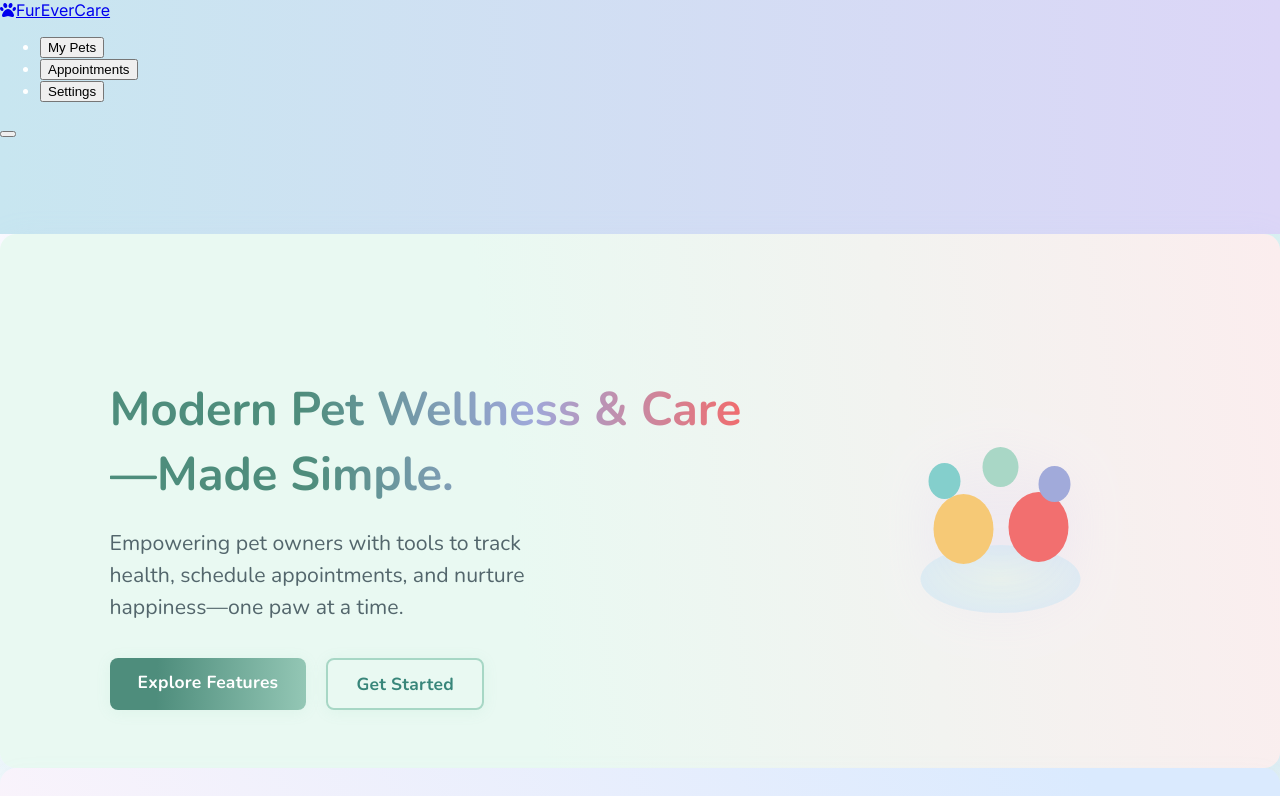
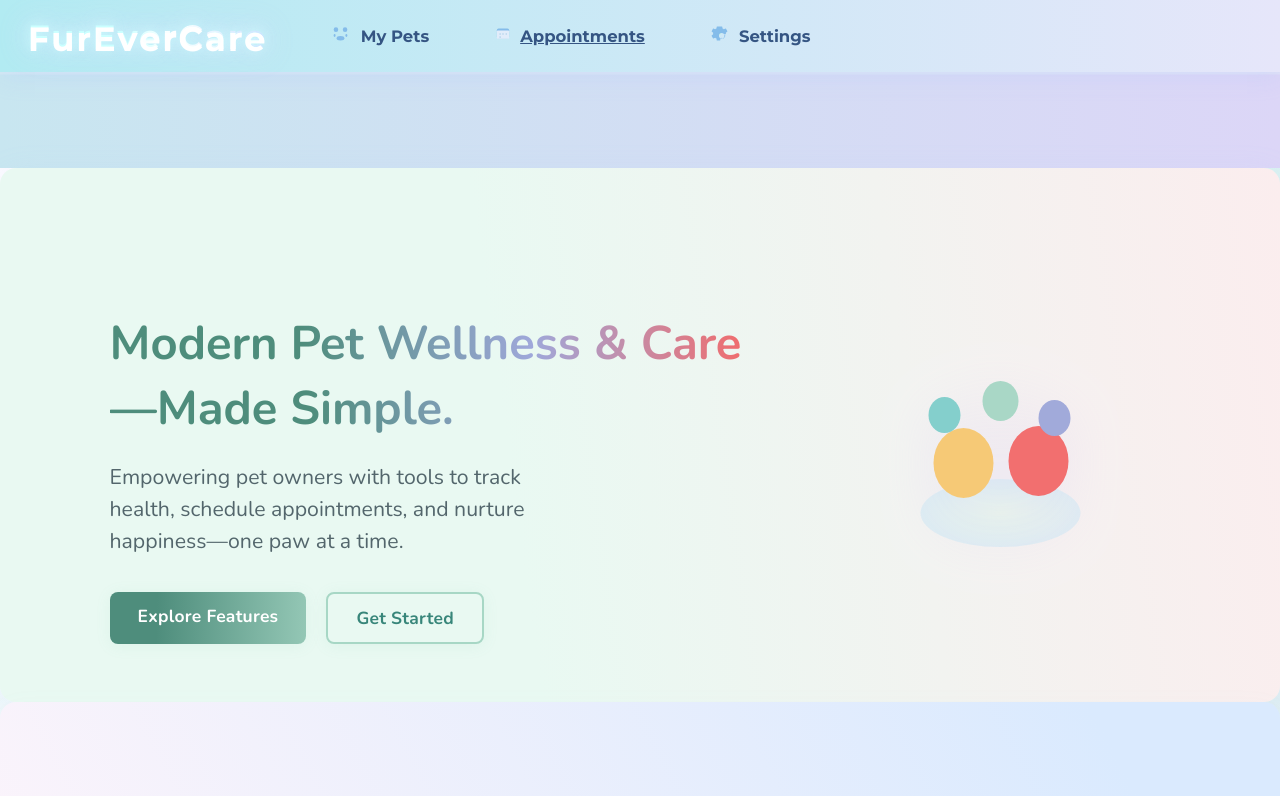
Before and after one commit to Workflow-Manager-admin/petpal-wellness-hub-26517-e25bbe71, a React (Create React App) app in the folder petpal_wellness_hub/: page / in a window 1280 px wide. Shown: the top 796 px of the page. Built offline with nearby package versions, Linux system fonts and the light colour scheme; the HTML template or start-up script is replaced by a standard one.

Commit message:
Auto-commit: Changes as of 2025-05-31T08:15:48.774518+00:00

```diff
--- a/petpal_wellness_hub/src/FurEverCareNavbar.jsx
+++ b/petpal_wellness_hub/src/FurEverCareNavbar.jsx
@@ -1,258 +1,159 @@
-import React, { useState, useEffect, useRef } from 'react';
-import { Link, useLocation } from 'react-router-dom';
-// FontAwesome CDN assumed in public/index.html or otherwise, fallback to Unicode if unavailable
+import React, { useState } from 'react';
+import './FurEverCareNavbar.css';
+import { Link } from 'react-router-dom';
 
-// Font import via CSS handled in FurEverCareNavbar.css
+// Inline SVGs for minimal, flat, pastel-friendly icons
+const PawIcon = () => (
+  <span className="navbar__icon" aria-hidden="true">
+    {/* Flat paw print SVG */}
+    <svg viewBox="0 0 20 20" width="19" height="19" fill="currentColor" style={{ display: 'inline' }}>
+      <circle cx="5.2" cy="7" r="2.4"/>
+      <circle cx="14.8" cy="7" r="2.4"/>
+      <ellipse cx="10" cy="16" rx="4.1" ry="2.3"/>
+      <ellipse cx="3.8" cy="13.2" rx="1" ry="1.5"/>
+      <ellipse cx="16.2" cy="13.2" rx="1" ry="1.5"/>
+    </svg>
+  </span>
+);
 
-// Helper for icon: Returns <i> with appropriate class
-function Icon({ name, ...props }) {
-  return <i className={`fa fa-${name}`} aria-hidden="true" {...props} />;
-}
+const CalendarIcon = () => (
+  <span className="navbar__icon" aria-hidden="true">
+    <svg viewBox="0 0 22 22" width="18" height="18" fill="currentColor" style={{ display: 'inline' }}>
+      <rect x="3.5" y="5.5" width="15" height="12" rx="2" stroke="none"/>
+      <rect x="3.5" y="7.8" width="15" height="10.2" rx="1.1" fill="#e1ecfa"/>
+      <rect x="6.5" y="11.2" width="2" height="2" rx="1" fill="#afd2ea"/>
+      <rect x="10" y="11.2" width="2" height="2" rx="1" fill="#afd2ea"/>
+      <rect x="14" y="11.2" width="2" height="2" rx="1" fill="#afd2ea"/>
+      <rect x="6.5" y="15" width="2" height="2" rx="1" fill="#afd2ea"/>
+    </svg>
+  </span>
+);
+
+const GearIcon = () => (
+  <span className="navbar__icon" aria-hidden="true">
+    <svg viewBox="0 0 20 20" fill="currentColor" width="18" height="18" style={{ display: 'inline' }}>
+      <circle cx="10" cy="10" r="2.7" fill="#cdf1ea"/>
+      <path d="M17.6 11.4c.04-.28.06-.56.06-.84s-.02-.56-.06-.84l1.6-1.26a.42.42 0 0 0 .1-.54l-1.5-2.6a.42.42 0 0 0-.5-.2l-1.9.76a7.2 7.2 0 0 0-1.47-.86l-.3-2a.42.42 0 0 0-.42-.34H7.9a.42.42 0 0 0-.42.34l-.3 2a7.2 7.2 0 0 0-1.47.86l-1.9-.76a.42.42 0 0 0-.5.2l-1.5 2.6a.42.42 0 0 0 .1.54l1.6 1.26c-.04.28-.06.56-.06.84s.02.56.06.84l-1.6 1.26a.42.42 0 0 0-.1.54l1.5 2.6a.42.42 0 0 0 .5.2l1.9-.76c.46.36.96.66 1.47.86l.3 2a.42.42 0 0 0 .42.34h3a.42.42 0 0 0 .42-.34l.3-2c.51-.2 1-.5 1.47-.86l1.9.76a.42.42 0 0 0 .5-.2l1.5-2.6a.42.42 0 0 0-.1-.54l-1.6-1.26zm-7.6 1.6a3 3 0 1 1 6 0 3 3 0 0 1-6 0z" fill="#84bcea"/>
+    </svg>
+  </span>
+);
 
 // PUBLIC_INTERFACE
 function FurEverCareNavbar() {
-  const [mobileMenuOpen, setMobileMenuOpen] = useState(false);
-  const [openDropdown, setOpenDropdown] = useState(null);
-  const navRef = useRef(null);
+  const [dropdown, setDropdown] = useState(null);
 
-  const location = useLocation();
-
-  // Close dropdown/hamburger on route change or click outside
-  useEffect(() => {
-    setMobileMenuOpen(false);
-    setOpenDropdown(null);
-  }, [location]);
-
-  useEffect(() => {
-    const handler = (e) => {
-      if (navRef.current && !navRef.current.contains(e.target)) {
-        setOpenDropdown(null);
-      }
-    };
-    document.addEventListener('mousedown', handler);
-    return () => document.removeEventListener('mousedown', handler);
-  }, []);
-
-  // NAV STRUCTURE
-  // Each menu: { label, icon, to?, dropdown?: [ ... ] }
-  const navItems = [
-    {
-      label: 'My Pets',
-      icon: 'paw',
-      dropdown: [
-        { label: 'Pet Profiles', icon: 'user-circle', to: '/' },
-        { label: 'Health Tracker', icon: 'heartbeat', to: '/pet/:id/health' },
-        { label: 'Diet & Nutrition', icon: 'utensils', to: '/pet/:id/diet' },
-        { label: 'Activity Logs', icon: 'running', to: '/pet/:id/activity' },
-      ],
-    },
-    {
-      label: 'Appointments',
-      icon: 'calendar-alt',
-      dropdown: [
-        { label: 'Manage', icon: 'calendar-check', to: '/appointments/manage' },
-      ],
-    },
-    {
-      label: 'Settings',
-      icon: 'cog',
-      dropdown: [
-        {
-          label: 'Account',
-          icon: 'user',
-          dropdown: [
-            { label: 'Login', icon: 'sign-in-alt', to: '#' },
-            { label: 'Sign Up', icon: 'user-plus', to: '#' },
-          ],
-        },
-        {
-          label: 'Support',
-          icon: 'hands-helping',
-          dropdown: [
-            { label: 'Contact', icon: 'envelope', to: '/settings/support/contact' },
-            { label: 'Help', icon: 'question-circle', to: '/settings/support/help' },
-          ],
-        },
-        { label: 'About & Privacy', icon: 'info-circle', to: '/settings/about-privacy' },
-      ],
-    },
-  ];
-
-  // Recursive menu rendering (Dropdowns)
-  function renderDropdown(items, depth = 0) {
-    return (
-      <ul className={`fec-navbar__dropdown fec-navbar__dropdown--depth${depth}`} role="menu">
-        {items.map((item, idx) => {
-          if (item.dropdown) {
-            // Nested Dropdown
-            return (
-              <li key={item.label} className="fec-navbar__dropdown-item has-submenu" role="none">
-                <button
-                  className="fec-navbar__dropdown-link"
-                  type="button"
-                  aria-haspopup="menu"
-                  aria-expanded={openDropdown === item.label}
-                  tabIndex={0}
-                  onClick={(e) => {
-                    e.stopPropagation();
-                    setOpenDropdown(openDropdown === item.label ? null : item.label);
-                  }}
-                  onKeyDown={e => {
-                    if (e.key === "Enter" || e.key === " ") {
-                      e.preventDefault();
-                      setOpenDropdown(openDropdown === item.label ? null : item.label);
-                    }
-                  }}
-                >
-                  {item.icon && <Icon name={item.icon} className="fec-navbar__icon" />}
-                  <span>{item.label}</span>
-                  <Icon name="chevron-right" className="fec-navbar__dropdown-caret" />
-                </button>
-                {openDropdown === item.label && renderDropdown(item.dropdown, depth + 1)}
-              </li>
-            );
-          }
-          const resolvedTo = item.to?.replace(':id', '1'); // Replace with valid param for demo
-          return (
-            <li key={item.label} className="fec-navbar__dropdown-item" role="none">
-              <Link
-                className={`fec-navbar__dropdown-link${location.pathname === resolvedTo ? ' active' : ''}`}
-                to={resolvedTo}
-                tabIndex={0}
-                role="menuitem"
-              >
-                {item.icon && <Icon name={item.icon} className="fec-navbar__icon" />}
-                <span>{item.label}</span>
-              </Link>
-            </li>
-          );
-        })}
-      </ul>
-    );
-  }
-
-  // Desktop nav items, including dropdowns
-  function renderNavLinks() {
-    return navItems.map((item, i) => {
-      if (item.dropdown) {
-        return (
-          <li
-            key={item.label}
-            className={`fec-navbar__item has-dropdown${openDropdown === item.label ? ' open' : ''}`}
-            onMouseEnter={() => setOpenDropdown(item.label)}
-            onMouseLeave={() => setOpenDropdown(null)}
-            role="none"
-          >
-            <button
-              className="fec-navbar__link"
-              type="button"
-              aria-haspopup="menu"
-              aria-expanded={openDropdown === item.label}
-              tabIndex={0}
-              onClick={e => {
-                e.stopPropagation();
-                setOpenDropdown(openDropdown === item.label ? null : item.label);
-              }}
-              onKeyDown={e => {
-                if (e.key === "Enter" || e.key === " ") {
-                  e.preventDefault();
-                  setOpenDropdown(openDropdown === item.label ? null : item.label);
-                }
-              }}
-            >
-              <Icon name={item.icon} className="fec-navbar__icon" />
-              <span>{item.label}</span>
-              <Icon name="chevron-down" className="fec-navbar__caret" />
-            </button>
-            {openDropdown === item.label && renderDropdown(item.dropdown)}
-          </li>
-        );
-      }
-      return (
-        <li key={item.label} className="fec-navbar__item" role="none">
-          <Link className="fec-navbar__link" to={item.to} tabIndex={0}>
-            <Icon name={item.icon} className="fec-navbar__icon" />
-            <span>{item.label}</span>
-          </Link>
-        </li>
-      );
-    });
-  }
-
-  // Hamburger mobile menu
-  function renderMobileMenu() {
-    return (
-      <div className="fec-navbar__mobile-menu" role="dialog" aria-modal="true">
-        <ul className="fec-navbar__mobile-list" role="menu">
-          {navItems.map((item) => (
-            <li key={item.label} className="fec-navbar__mobile-item" role="none">
-              {item.dropdown ? (
-                <>
-                  <button
-                    className="fec-navbar__mobile-link"
-                    type="button"
-                    aria-haspopup="menu"
-                    aria-expanded={openDropdown === item.label}
-                    tabIndex={0}
-                    onClick={e => {
-                      e.stopPropagation();
-                      setOpenDropdown(openDropdown === item.label ? null : item.label);
-                    }}
-                  >
-                    <Icon name={item.icon} className="fec-navbar__icon" />
-                    <span>{item.label}</span>
-                    <Icon name="chevron-down" className="fec-navbar__caret" />
-                  </button>
-                  {openDropdown === item.label && renderDropdown(item.dropdown)}
-                </>
-              ) : (
-                <Link
-                  className="fec-navbar__mobile-link"
-                  to={item.to}
-                  tabIndex={0}
-                >
-                  <Icon name={item.icon} className="fec-navbar__icon" />
-                  <span>{item.label}</span>
-                </Link>
-              )}
-            </li>
-          ))}
-        </ul>
-      </div>
-    );
-  }
+  const handleMouseEnter = (menu) => setDropdown(menu);
+  const handleMouseLeave = () => setDropdown(null);
 
   return (
-    <nav className="fec-navbar" ref={navRef} style={{ zIndex: 110 }}>
-      <div className="fec-navbar__container">
-        <Link to="/" className="fec-navbar__brand">
-          <span className="fec-navbar__brand-icon">
-            <Icon name="paw" />
-          </span>
-          <span className="fec-navbar__brand-text">
-            FurEverCare
-          </span>
-        </Link>
-        {/* Desktop */}
-        <ul className="fec-navbar__list">{renderNavLinks()}</ul>
-        {/* Hamburger Button */}
-        <button
-          className={`fec-navbar__hamburger${mobileMenuOpen ? ' open' : ''}`}
-          aria-label="Toggle navigation menu"
-          aria-controls="mobile-menu"
-          aria-expanded={mobileMenuOpen}
-          onClick={() => {
-            setMobileMenuOpen(m => !m);
-            setOpenDropdown(null);
-          }}
+    <nav className="navbar" role="navigation" aria-label="FurEverCare navbar">
+      <Link to="/" className="navbar__brand">
+        FurEverCare
+      </Link>
+      <div className="navbar__menu">
+
+        {/* My Pets */}
+        <div
+          className="navbar__item navbar__item--dropdown"
+          onMouseEnter={() => handleMouseEnter('pets')}
+          onMouseLeave={handleMouseLeave}
+          tabIndex={0}
+          onFocus={() => handleMouseEnter('pets')}
+          onBlur={handleMouseLeave}
+          aria-haspopup="true"
+          aria-expanded={dropdown === 'pets'}
         >
-          <span></span>
-          <span></span>
-          <span></span>
-        </button>
+          <PawIcon />
+          <span>My Pets</span>
+          <div
+            className="navbar__dropdown"
+            style={{ display: dropdown === 'pets' ? 'block' : 'none' }}
+            role="menu"
+            aria-label="My Pets submenu"
+          >
+            <Link to="/pet/1" className="navbar__dropdown-link" tabIndex={dropdown === 'pets' ? 0 : -1}>
+              <span className="navbar__dropdown-icon" aria-hidden="true">
+                <svg viewBox="0 0 20 20" width="17" height="17" fill="currentColor"><ellipse cx="10" cy="12" rx="3.1" ry="2" /><circle cx="7.2" cy="8.4" r="1.1" /><circle cx="12.8" cy="8.4" r="1.1" /></svg>
+              </span>
+              Pet Profile
+            </Link>
+            <Link to="/pet/1/health" className="navbar__dropdown-link" tabIndex={dropdown === 'pets' ? 0 : -1}>
+              <span className="navbar__dropdown-icon" aria-hidden="true">
+                <svg viewBox="0 0 20 20" width="17" height="17" fill="currentColor"><rect x="9" y="5" width="2" height="10" rx="1"/><rect x="5" y="9" width="10" height="2" rx="1"/></svg>
+              </span>
+              Health Tracker
+            </Link>
+            <Link to="/pet/1/diet" className="navbar__dropdown-link" tabIndex={dropdown === 'pets' ? 0 : -1}>
+              <span className="navbar__dropdown-icon" aria-hidden="true">
+                <svg viewBox="0 0 20 20" width="17" height="17" fill="currentColor"><ellipse cx="10" cy="15" rx="4" ry="1.6"/><rect x="6" y="4" width="8" height="6" rx="2" fill="#e8fff6"/><rect x="8.25" y="8" width="3.5" height="1" rx="0.5" fill="#adf0ec"/></svg>
+              </span>
+              Diet &amp; Nutrition
+            </Link>
+            <Link to="/pet/1/activity" className="navbar__dropdown-link" tabIndex={dropdown === 'pets' ? 0 : -1}>
+              <span className="navbar__dropdown-icon" aria-hidden="true">
+                <svg viewBox="0 0 20 20" width="16" height="16" fill="currentColor"><circle cx="7" cy="14" r="2" /><ellipse cx="14" cy="8" rx="2" ry="3.3"/><rect x="7" y="9" width="7" height="2" rx="1.1"/></svg>
+              </span>
+              Activity Log
+            </Link>
+          </div>
+        </div>
+
+        {/* Appointments */}
+        <div className="navbar__item" aria-label="Appointments" tabIndex={0}>
+          <Link to="/appointments/manage" className="navbar__item" style={{ padding: 0, display: 'flex', alignItems: 'center', gap: 6 }}>
+            <CalendarIcon />
+            <span>Appointments</span>
+          </Link>
+        </div>
+
+        {/* Settings */}
+        <div
+          className="navbar__item navbar__item--dropdown"
+          onMouseEnter={() => handleMouseEnter('settings')}
+          onMouseLeave={handleMouseLeave}
+          tabIndex={0}
+          onFocus={() => handleMouseEnter('settings')}
+          onBlur={handleMouseLeave}
+          aria-haspopup="true"
+          aria-expanded={dropdown === 'settings'}
+        >
+          <GearIcon />
+          <span>Settings</span>
+          <div
+            className="navbar__dropdown"
+            style={{ display: dropdown === 'settings' ? 'block' : 'none' }}
+            role="menu"
+            aria-label="Settings submenu"
+          >
+            <Link to="/settings/about-privacy" className="navbar__dropdown-link" tabIndex={dropdown === 'settings' ? 0 : -1}>
+              <span className="navbar__dropdown-icon" aria-hidden="true">
+                <svg viewBox="0 0 20 20" width="16" height="16" fill="currentColor"><rect x="3" y="14" width="14" height="2" rx="1"/><rect x="7" y="4" width="6" height="8" rx="2"/><rect x="7.5" y="5.5" width="5" height="1" rx="0.5" fill="#dedde6"/></svg>
+              </span>
+              About &amp; Privacy
+            </Link>
+            <Link to="/settings/support/help" className="navbar__dropdown-link" tabIndex={dropdown === 'settings' ? 0 : -1}>
+              <span className="navbar__dropdown-icon" aria-hidden="true">
+                <svg viewBox="0 0 20 20" width="16" height="16" fill="currentColor">
+                  <circle cx="10" cy="10" r="8" fill="#e5fafa"/>
+                  <ellipse cx="10" cy="14.3" rx="1.1" ry="1.1" />
+                  <path d="M10 7.5a2.1 2.1 0 0 0-2.1 2.1h1.3A.8.8 0 0 1 10 8.9c.37 0 .66.26.66.55 0 .3-.19.51-.52.73-.49.31-.93.82-.93 1.32V13h1.3v-.47c0-.16.14-.36.43-.55.85-.53 1.44-1.14 1.44-1.98A2.1 2.1 0 0 0 10 7.5z"/>
+                </svg>
+              </span>
+              Help
+            </Link>
+            <Link to="/settings/support/contact" className="navbar__dropdown-link" tabIndex={dropdown === 'settings' ? 0 : -1}>
+              <span className="navbar__dropdown-icon" aria-hidden="true">
+                <svg viewBox="0 0 20 20" width="16" height="16" fill="currentColor">
+                  <ellipse cx="10" cy="10.5" rx="7.8" ry="6.5" fill="#e8f5fa"/>
+                  <rect x="3.5" y="8" width="13" height="5" rx="2" fill="#cdf1ea"/>
+                  <ellipse cx="10" cy="11.7" rx="2.9" ry="1.2" fill="#abdae1"/>
+                </svg>
+              </span>
+              Contact Us
+            </Link>
+          </div>
+        </div>
       </div>
-      {/* Mobile Menu */}
-      {mobileMenuOpen && renderMobileMenu()}
     </nav>
   );
 }
```
Also changed, not shown: 1 other file (tests, documents, lock files or other folders).
